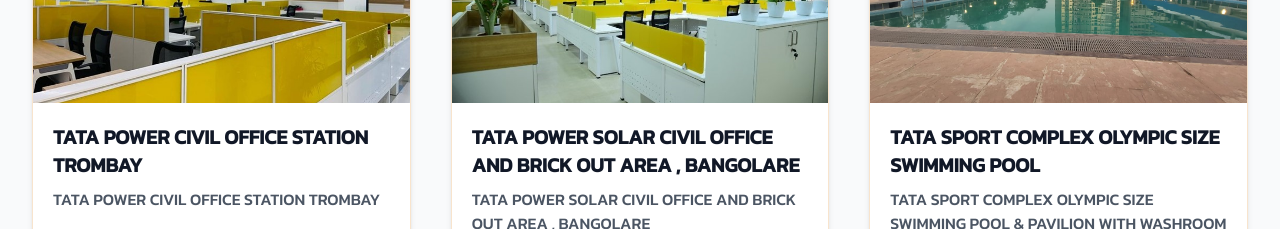
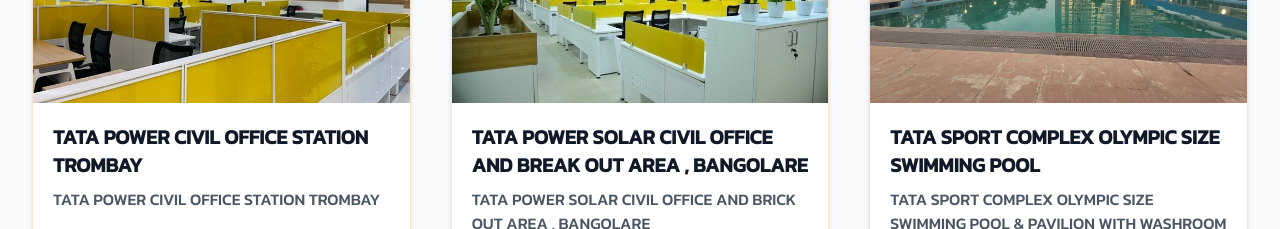
Before and after one commit to AkshayKalamkarr/supremeinfrastructure, a Next.js app: page /project/commercialprojects in a window 1280 px wide. Shown: the part 1020-1249 px from the top of the page. Built offline with nearby package versions, Linux system fonts and the light colour scheme.

Commit message:
brick to break

```diff
--- a/data/commercialprojects.js
+++ b/data/commercialprojects.js
@@ -164,7 +164,7 @@ export const projects = [
   },
   {
     slug: "project-5",
-    title: "TATA POWER SOLAR CIVIL OFFICE AND BRICK OUT AREA , BANGOLARE",
+    title: "TATA POWER SOLAR CIVIL OFFICE AND BREAK OUT AREA , BANGOLARE",
     image: "/images/projects/TATAPOWERSOLARCIVILOFFICEANDBRICKOUTAREABANGOLARE/tataBanglore-1.jpg",
     description: "TATA POWER SOLAR CIVIL OFFICE AND BRICK OUT AREA , BANGOLARE",
     fullDescription:
```
